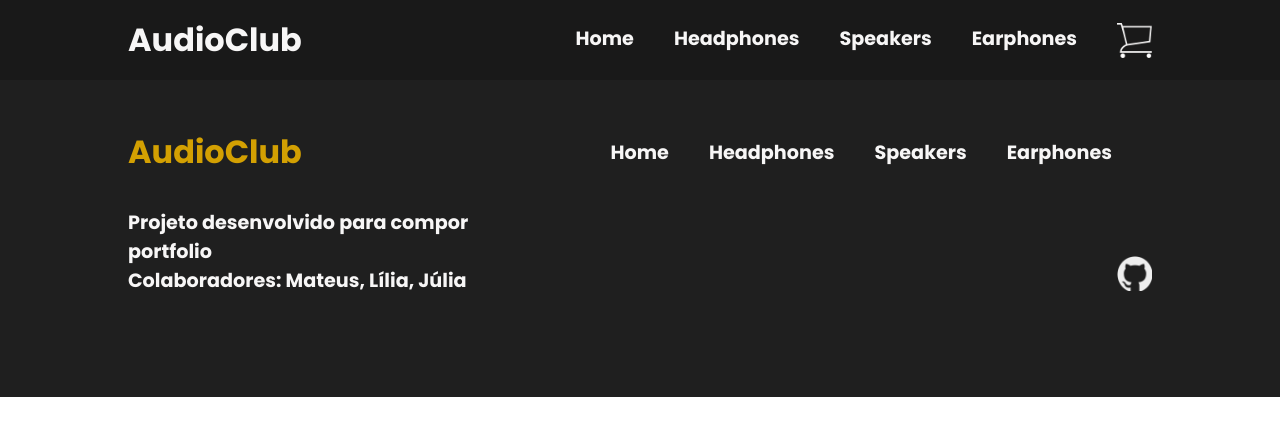
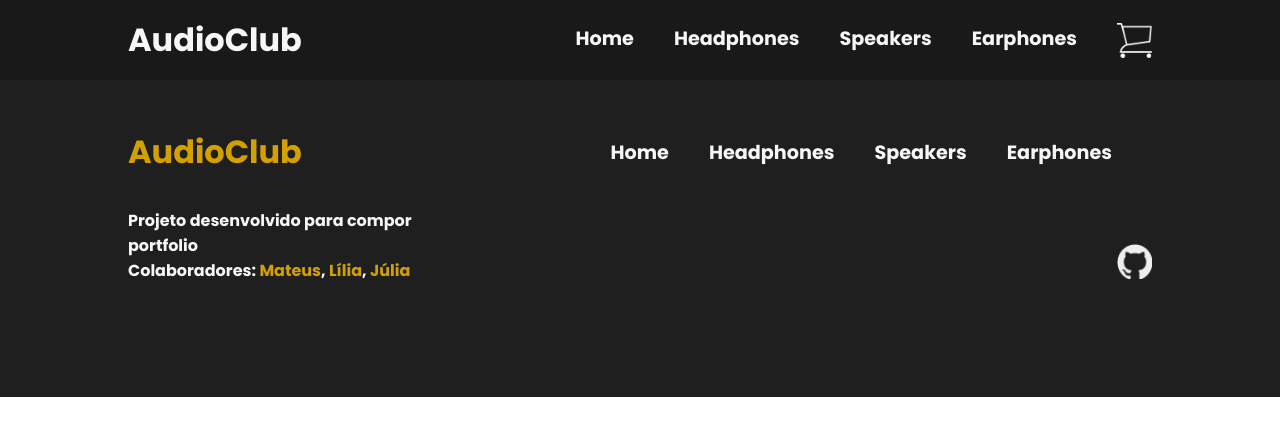
Before and after one commit to mateusmatosleonardo/audio-club, a Next.js app: page / in a window 1280 px wide. Shown: the top 436 px of the page. Built offline with nearby package versions, Linux system fonts and the light colour scheme.

Commit message:
:art: changingcolor link the colaboraters name

```diff
--- a/src/components/Footer/index.tsx
+++ b/src/components/Footer/index.tsx
@@ -21,7 +21,8 @@ const Footer = () =>{
                 <div className={style.text}>
                     <p>Projeto desenvolvido para compor</p>
                     <p>portfolio</p>
-                    <p>Colaboradores: Mateus, Lília, Júlia</p>
+                    <p>Colaboradores: <a href="">Mateus</a>, <a href="">Lília</a>, <a href="">Júlia</a></p>
+                    {/* adicionar o link do github */}
                 </div>
                 <a href="https://github.com/mateusmatosleonardo/audio-club">
                     <Image
--- a/src/styles/footer.module.css
+++ b/src/styles/footer.module.css
@@ -49,8 +49,13 @@
 }
 
 .text p{
-    font-size: 1.2rem;
+    font-size: 1rem;
     font-family: 'Poppins', sans-serif;
     font-weight: 700;
     color: #F7F6F6;
 }
+
+.text a{
+    text-decoration: none;
+    color: #D3A002;
+}
```
